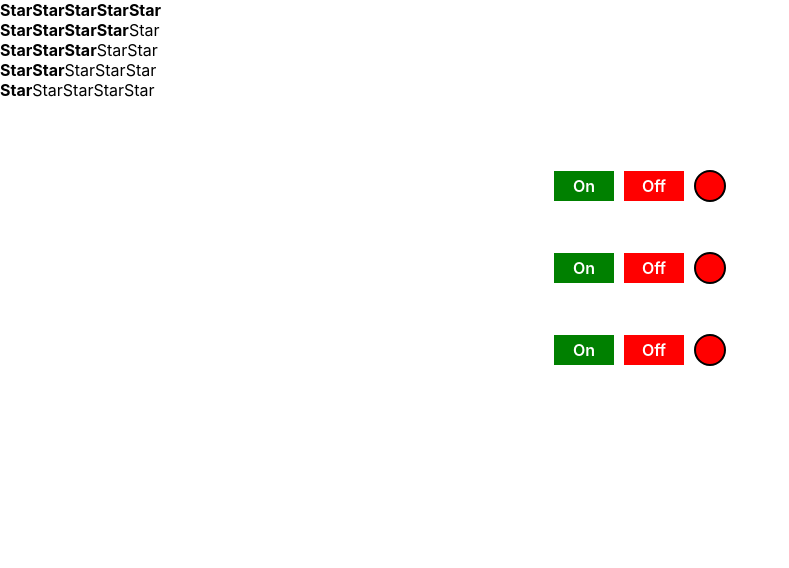
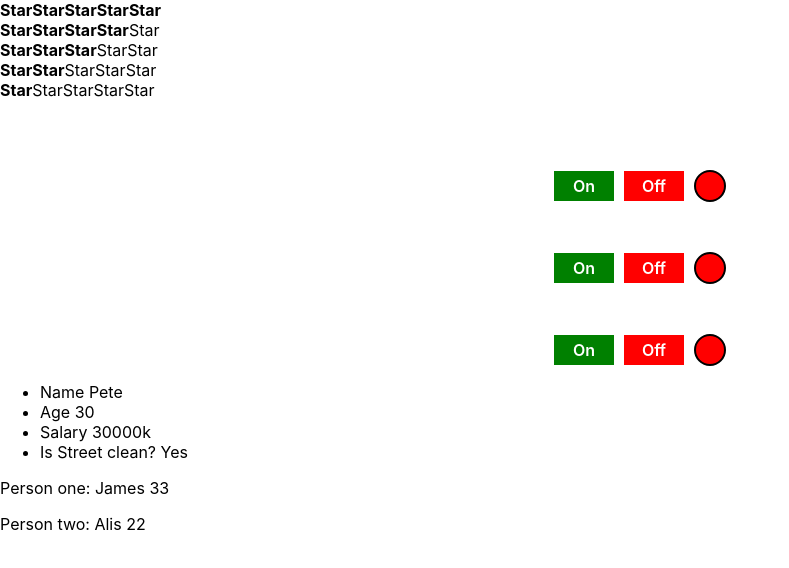
Before and after one commit to vadim-geroim/react-unit-tests, a React (Create React App) app: page / in a window 1280 px wide. Shown: the top 568 px of the page, without its empty margins (0-789 px from the left). Built offline with nearby package versions, Linux system fonts and the light colour scheme.

Commit message:
Destructuring array and object in props

```diff
--- /dev/null
+++ b/src/components/DestructArr.jsx
@@ -0,0 +1,18 @@
+type TypeArr = {
+    arr: Array<TypePeson>;
+}
+
+type TypePerson = {
+    name: string;
+    age: number;
+}
+
+export default function DestructArr(props: TypeArr) {
+    const [person1, person2] = props.arr;
+    return (
+        <div>
+            <p>Person one: <span>{person1.name}</span> <span>{person1.age}</span></p>
+            <p>Person two: <span>{person2.name}</span> <span>{person2.age}</span></p>
+        </div>
+    )
+}
--- /dev/null
+++ b/src/components/DestructObj.tsx
@@ -0,0 +1,44 @@
+type PropsType = {
+  data: DataType;
+};
+
+type DataType = {
+  name: string;
+  age: number;
+  salary: number;
+  address: AddressType;
+};
+
+type AddressType = {
+  street: {
+    name: string;
+    isClean: boolean;
+    isCriminal: boolean;
+  };
+};
+
+export default function Destruct(props: PropsType) {
+  const { name, age, salary, ...restData } = props.data;
+  const isClean = restData.address.street.isClean;
+  return (
+    <div>
+      <ul>
+        <li>
+          <span>Name</span>&nbsp;
+          <span>{name}</span>
+        </li>
+        <li>
+          <span>Age</span>&nbsp;
+          <span>{age}</span>
+        </li>
+        <li>
+          <span>Salary</span>&nbsp;<span>{salary}k</span>
+        </li>
+        <li>
+          <span>Is Street clean?</span>&nbsp;
+          <span>{isClean ? "Yes" : "No"}</span>
+        </li>
+      </ul>
+    </div>
+  );
+}
--- a/src/index.tsx
+++ b/src/index.tsx
@@ -4,6 +4,26 @@ import "./index.css";
 import reportWebVitals from "./reportWebVitals";
 import { Rating } from "./components/Rating";
 import Switcher from "./components/Switcher";
+import DestructObj from "./components/DestructObj";
+import DestructArr from "./components/DestructArr";
+
+let data = {
+  name: "Pete",
+  age: 30,
+  salary: 30000,
+  address: {
+    street: {
+      name: "Main",
+      isClean: true,
+      isCriminal: false,
+    },
+  },
+};
+
+let arr = [
+  { name: "James", age: 33 },
+  { name: "Alis", age: 22 },
+];
 
 ReactDOM.render(
   <React.StrictMode>
@@ -16,6 +36,8 @@ ReactDOM.render(
     <Switcher />
     <Switcher />
     <Switcher />
+    <DestructObj data={data} />
+    <DestructArr arr={arr} />
   </React.StrictMode>,
   document.getElementById("root")
 );
```
